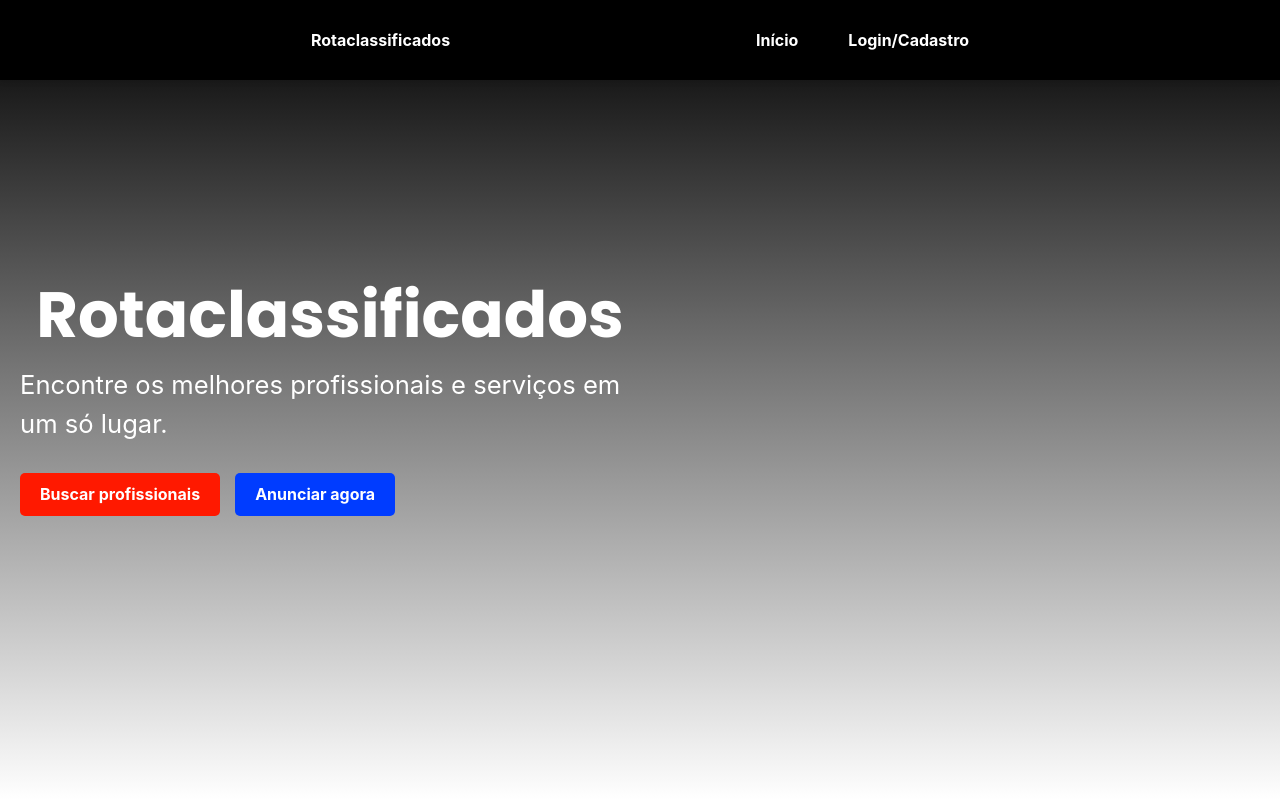
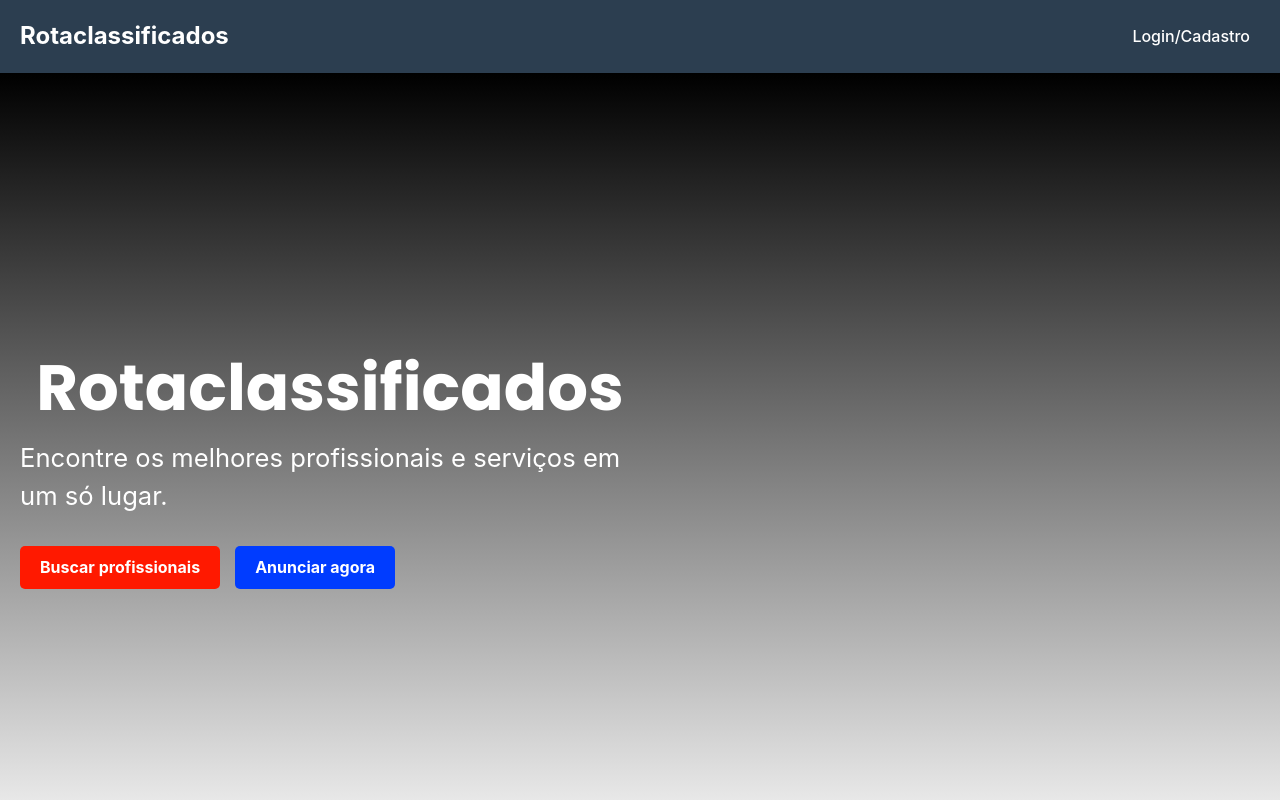
Before and after one commit to W3SK3RRX/frontend-classificados, a React (Vite) app: page / in a window 1280 px wide. Shown: the top 800 px of the page. Built offline with nearby package versions, Linux system fonts and the light colour scheme; a web font is replaced by a local one.

Commit message:
frontend v1.8 - header atualizado

```diff
--- a/src/components/Header/Header.css
+++ b/src/components/Header/Header.css
@@ -1,119 +1,108 @@
-/* Estilo do cabeçalho */
-.custom-navbar {
-    background-color: rgb(0, 0, 0); /* Fundo preto */
-    padding: 10px 20px; /* Ajuste no padding */
+.header {
+    background-color: #2c3e50;
+    padding: 15px 20px;
     display: flex;
-    justify-content: space-evenly; /*entraliza todos os itens */
-    align-items: center; /* Alinha os itens no centro verticalmente */
-    position: fixed;
-    top: 0;
-    left: 0;
-    width: 100%;
-    z-index: 1000; /* Garante que o header fique acima do conteúdo */
-    height: 80px; /* Altura do cabeçalho */
-    box-shadow: 0 2px 5px rgba(0, 0, 0, 0.1); /* Adiciona sombra para destaque */
-    box-sizing: border-box; /* Garante que o padding não afete a largura */
+    justify-content: space-between;
+    align-items: center;
+    position: relative;
 }
 
-/* Contêiner dos itens de navegação */
+.header-container {
+    display: flex;
+    width: 100%;
+    justify-content: space-between;
+    align-items: center;
+}
+
+.logo {
+    font-size: 1.5rem;
+    font-weight: bold;
+    color: white;
+    text-decoration: none;
+}
+
 .nav-items {
     display: flex;
-    gap: 20px; /* Espaçamento entre os itens */
-    align-items: center; /* Alinha verticalmente os itens */
-    justify-content: center; /* Distribui igualmente os itens */
+    gap: 20px;
+    align-items: center;
 }
 
-/* Estilo para o nome de usuário no menu suspenso */
-.user-menu {
-    display: flex;
-    align-items: center; /* Garante alinhamento vertical */
-    color: white; /* Define a cor branca */
-    font-size: 1rem; /* Ajusta o tamanho da fonte */
-    font-weight: bold; /* Aplica negrito */
-    padding: 12px 15px; /* Ajusta o espaçamento */
-    text-decoration: none; /* Remove sublinhado */
-    transition: color 0.3s ease-in-out; /* Transição para hover */
+.nav-link, .login-btn, .dropdown-btn {
+    color: white;
+    text-decoration: none;
+    padding: 10px;
+    font-weight: 500;
+    cursor: pointer;
+    border: none;
+    background: none;
+    font-size: 1rem;
 }
 
-/* Logo centralizada */
-.custom-navbar .rs-nav-item[eventkey="logo"] {
-    font-size: 1rem; /* Aumenta o tamanho da fonte */
-    font-weight: bold; /* Aplica negrito */
-    color: white;
-    text-transform: uppercase;
-    margin: 0; /* Remove margem para evitar deslocamento */
+.hamburger {
+    display: none;
+    cursor: pointer;
 }
 
-/* Estilo geral para os itens do menu */
-.custom-navbar .rs-nav-item {
-    display: flex;
-    align-items: center; /* Garante alinhamento vertical */
-    color: white;
-    font-size: 1rem; /* Aumenta o tamanho da fonte */
-    font-weight: bold; /* Aplica negrito */
-    padding: 12px 15px; /* Ajusta o padding para maior clique */
-    text-decoration: none;
-    transition: color 0.3s ease-in-out; /* Transição para hover */
+/* Estilizando o dropdown */
+.dropdown {
+    position: relative;
 }
 
-/* Estilo para o nome de usuário dentro do menu dropdown */
-.username {
-    font-size: 1rem; /* Aumenta o tamanho da fonte */
-    font-weight: bold; /* Aplica negrito */
-    color: white; /* Define a cor branca */
-    padding: 5px 10px; /* Ajusta o padding para melhorar o espaço */
-    display: inline-block; /* Garante que o nome de usuário se comporte como texto inline */
-    transition: color 0.3s ease-in-out; /* Transição suave de cor */
+.dropdown-menu {
+    position: absolute;
+    top: 40px;
+    right: 0;
+    background: white;
+    box-shadow: 0px 4px 6px rgba(0, 0, 0, 0.1);
+    border-radius: 5px;
+    overflow: hidden;
+    min-width: 150px;
+    z-index: 10;
+    display: flex;
+    flex-direction: column;
 }
 
-/* Hover no nome de usuário */
-.username:hover {
-    color: #ff1900; /* Cor vermelha no hover */
+.dropdown-item {
+    display: block;
+    padding: 10px;
+    text-decoration: none;
+    color: #333;
+    font-size: 0.9rem;
 }
 
-/* Hover nos itens do menu */
-.custom-navbar .rs-nav-item:hover {
-    color: #fc1900; /* Vermelho no hover */
+.dropdown-item:hover {
+    background-color: #f0f0f0;
 }
 
-
-/* Estilo para o menu hambúrguer */
-.hamburger {
-    display: none; /* Ocultar o ícone de hambúrguer em telas grandes */
-    position: absolute;
-    top: 15px; /* Ajuste para a posição do hambúrguer */
-    right: 20px;
+.logout-btn {
+    background: none;
+    border: none;
+    color: red;
     cursor: pointer;
-    z-index: 1100; /* Garante que o ícone do hambúrguer fique acima do cabeçalho */
+    width: 100%;
+    text-align: left;
+    padding: 10px;
 }
 
-/* Responsividade para telas pequenas */
+/* Responsividade */
 @media (max-width: 768px) {
-    /* Exibir o ícone de hambúrguer em telas pequenas */
+    .nav-items {
+        display: none;
+        flex-direction: column;
+        position: absolute;
+        top: 60px;
+        right: 0;
+        background: #2c3e50;
+        width: 100%;
+        text-align: center;
+        padding: 20px;
+    }
+
+    .nav-items.open {
+        display: flex;
+    }
+
     .hamburger {
         display: block;
     }
-
-    /* Esconder os itens do menu em telas pequenas */
-    .custom-navbar .rs-nav-item {
-        display: none;
-    }
-
-    /* Mostrar os itens do menu quando o estado 'open' for ativado */
-    .custom-navbar.open .rs-nav-item,
-    .custom-navbar.open .user-menu {
-        display: block; /* Exibe os itens como bloco */
-        width: 100%; /* Itens ocupam 100% da largura */
-        text-align: left; /* Alinha os itens à esquerda */
-        padding: 15px 20px; /* Ajuste no padding */
-        margin-bottom: 10px; /* Espaço entre os links */
-    }
-
-    /* Mostrar o menu como coluna quando o hambúrguer for clicado */
-    .custom-navbar.open {
-        flex-direction: column;
-        align-items: center; /* Alinha os itens no centro */
-        height: auto; /* Permite que a altura aumente para acomodar os itens */
-        transition: height 0.3s ease-in-out; /* Transição suave */
-    }
 }
--- a/src/components/Header/Header.jsx
+++ b/src/components/Header/Header.jsx
@@ -1,50 +1,61 @@
-import React, { useState } from 'react';
-import { Nav, Button } from 'rsuite';
+import React, { useState, useEffect, useRef } from 'react';
+import { Link } from 'react-router-dom';
 import { GiHamburgerMenu } from 'react-icons/gi';
+import { useAuth } from '../../contexts/AuthContext';
 import './Header.css';
-import { Link } from 'react-router-dom';
-import { useAuth } from '../../contexts/AuthContext';
 
 function Header() {
     const [menuOpen, setMenuOpen] = useState(false);
+    const [dropdownOpen, setDropdownOpen] = useState(false);
     const { user, logout } = useAuth();
+    const dropdownRef = useRef(null);
 
     const toggleMenu = () => setMenuOpen(!menuOpen);
+    const toggleDropdown = () => setDropdownOpen(!dropdownOpen);
+
+    // Fecha o dropdown se clicar fora
+    useEffect(() => {
+        function handleClickOutside(event) {
+            if (dropdownRef.current && !dropdownRef.current.contains(event.target)) {
+                setDropdownOpen(false);
+            }
+        }
+        document.addEventListener("mousedown", handleClickOutside);
+        return () => {
+            document.removeEventListener("mousedown", handleClickOutside);
+        };
+    }, []);
 
     return (
         <header className="header">
-            <Nav defaultActiveKey="Home" className={`custom-navbar ${menuOpen ? 'open' : ''}`}>
-                <Nav.Item eventKey="logo" className="logo">Rotaclassificados</Nav.Item>
-                <div className="nav-items">
-                    <Link to="/" className="rs-nav-item">Início</Link>
+            <div className="header-container">
+                <Link to="/" className="logo">Rotaclassificados</Link>
+
+                <nav className={`nav-items ${menuOpen ? 'open' : ''}`}>
+                    {user && <Link to="/" className="nav-link">Início</Link>}
+                    {user && <Link to="/contracts" className="nav-link">Meus Contratos</Link>}
+
                     {user ? (
-                        <Nav.Menu
-                            title={<span className="username">{user.username || "Perfil"}</span>}
-                            className="user-menu"
-                        >
-                            <Nav.Item as={Link} to={`/my_profile/${user.id}`}>Meu Perfil</Nav.Item>
-                            <Nav.Item as={Link} to="/settings">Configurações</Nav.Item>
-                            <Nav.Item onClick={logout} className="logout-btn">Sair</Nav.Item>
-                        </Nav.Menu>
+                        <div className="nav-link dropdown" ref={dropdownRef}>
+                            <button className="dropdown-btn" onClick={toggleDropdown}>
+                                {user.username || "Perfil"}
+                            </button>
+                            {dropdownOpen && (
+                                <div className="dropdown-menu">
+                                    <Link to={`/my_profile/${user.id}`} className="dropdown-item">Meu Perfil</Link>
+                                    <Link to="/settings" className="dropdown-item">Configurações</Link>
+                                    <button onClick={logout} className="dropdown-item logout-btn">Sair</button>
+                                </div>
+                            )}
+                        </div>
                     ) : (
-                        <Link
-                            to="/login"
-                            component={Button}
-                            appearance="ghost"
-                            color="red"
-                            className="rs-nav-item"
-                        >
-                            Login/Cadastro
-                        </Link>
+                        <Link to="/login" className="login-btn">Login/Cadastro</Link>
                     )}
+                </nav>
+
+                <div className="hamburger" onClick={toggleMenu}>
+                    <GiHamburgerMenu size={30} color="white" />
                 </div>
-            </Nav>
-            <div
-                className="hamburger"
-                onClick={toggleMenu}
-                aria-label="Toggle menu"
-            >
-                <GiHamburgerMenu size={30} color="white" />
             </div>
         </header>
     );
--- a/src/contexts/AuthContext.jsx
+++ b/src/contexts/AuthContext.jsx
@@ -17,7 +17,7 @@ export const AuthProvider = ({ children }) => {
         console.log('Token encontrado:', token); // Verifica se o token existe
         api.defaults.headers.Authorization = `Bearer ${token}`;
         try {
-          const response = await api.get('/users/minimal_me/');
+          const response = await api.get('/users/minimal_user/');
           console.log('Resposta da API:', response.data);
           setUser(response.data);
         } catch (error) {
@@ -38,16 +38,18 @@ export const AuthProvider = ({ children }) => {
   const login = async (email, password) => {
     try {
       const response = await api.post('/users/login/', { email, password });
-      const { access, user: userData } = response.data; // Supondo que o backend retorna "access"
+      const { access, user: userData } = response.data;
       localStorage.setItem('token', access);
       api.defaults.headers.Authorization = `Bearer ${access}`;
-      setUser(userData);
+      setUser({ ...userData }); // Garante que o React detecte a mudança de estado
       navigate('/home');
     } catch (error) {
       console.error('Erro ao fazer login:', error.response?.data || error.message);
       throw error;
     }
   };
+
+
 
 
   const logout = async () => {
--- a/src/pages/home/index.jsx
+++ b/src/pages/home/index.jsx
@@ -24,7 +24,7 @@ function Home() {
   useEffect(() => {
     const fetchProfiles = async () => {
       try {
-        const response = await fetch('http://127.0.0.1:8000/perfis/');
+        const response = await fetch('http://127.0.0.1:8000/perfil-profissional/');
         if (!response.ok) {
           throw new Error(`Erro: ${response.status}`);
         }
```
Also changed, not shown: src/pages/myprofile/Myprofile.jsx (+4 -20 lines).
